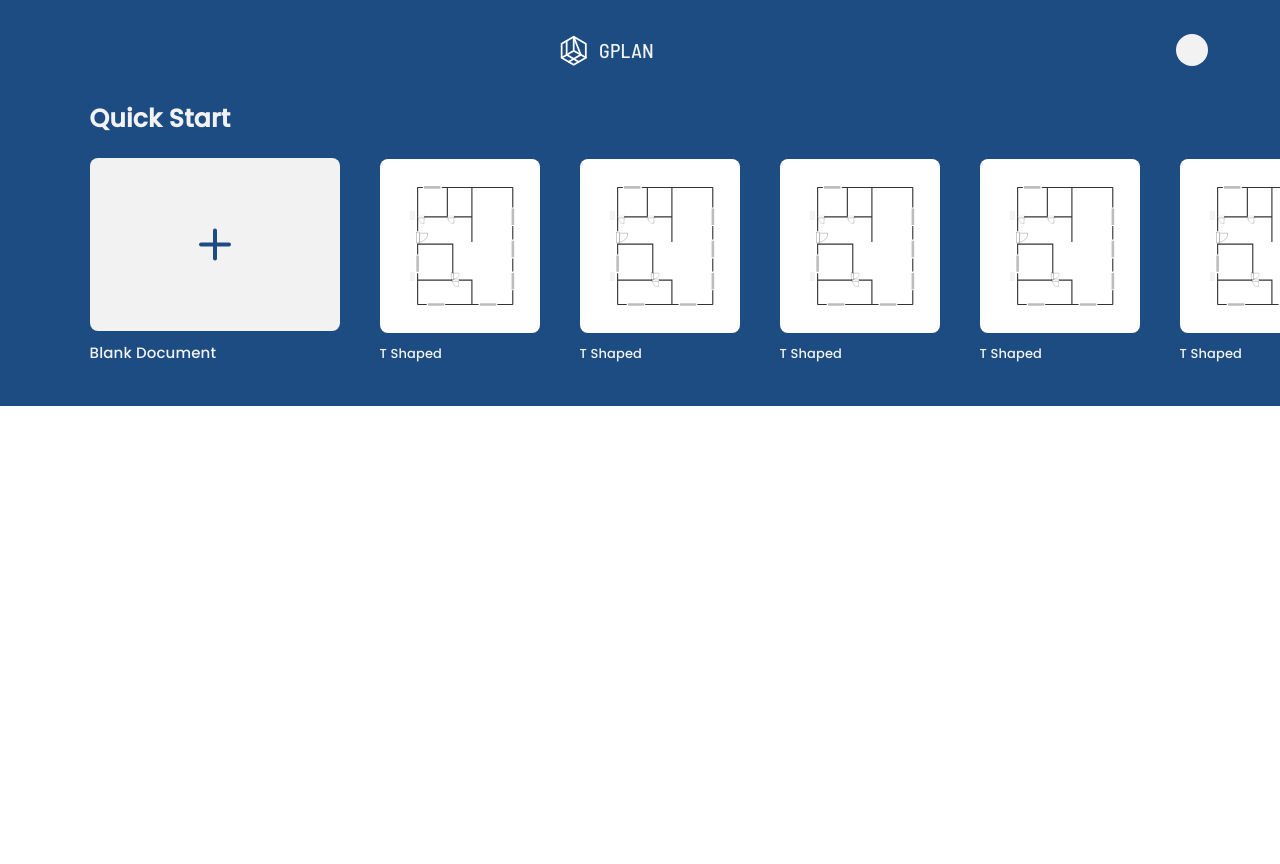
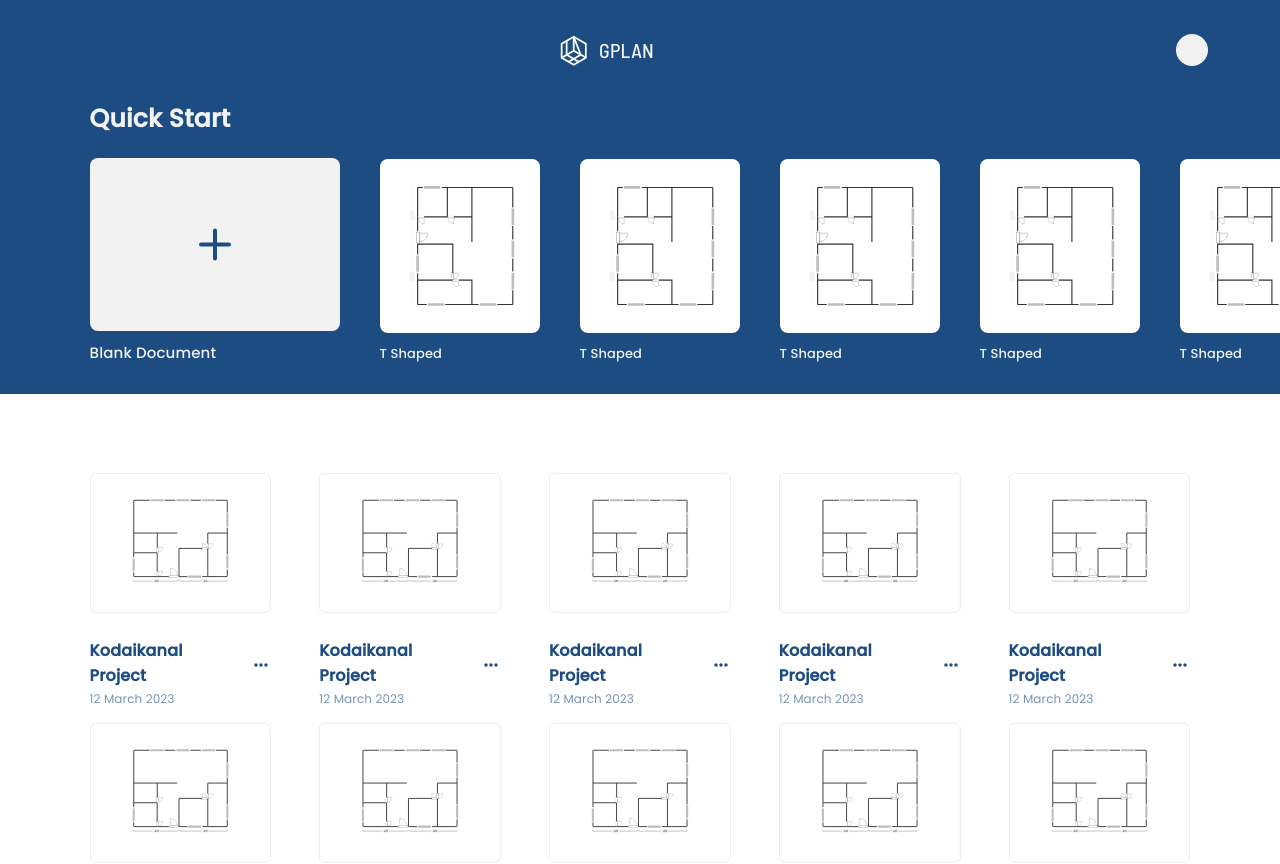
Before and after one commit to GPLAN-team/Gplan-web, a React (Create React App) app: page /signup in a window 1280 px wide. Shown: the top 864 px of the page. Before the commit the page ends 800 px from the top, so only its background shows below. Built offline with nearby package versions, Linux system fonts and the light colour scheme.

Commit message:
Your Doc INIT
Signed-off-by: Pushkar Mishra <pushkarmishra029@gmail.com>

```diff
--- a/src/components/pages/HomePage.tsx
+++ b/src/components/pages/HomePage.tsx
@@ -2,12 +2,14 @@ import React from "react";
 import Navbar from "../utils/homepage/Navbar";
 import "../../styles/home.css"
 import QuickStartSection from "../utils/homepage/QuickStartSection";
+import YourDocuments from "../utils/homepage/YourDocuments";
 
 export default function HomePage() {
   return (
     <>
       <Navbar/>
       <QuickStartSection/>
+      <YourDocuments/>
     </>
   );
 }
--- /dev/null
+++ b/src/components/utils/homepage/YourDocuments.tsx
@@ -0,0 +1,89 @@
+import React from "react";
+import { Box, Grid, Typography } from "@mui/material";
+import MoreHorizIcon from '@mui/icons-material/MoreHoriz';
+import yourDocumentPlaceholder from "../../../public/yourDocumentPlaceholder.svg";
+
+function DocCard() {
+  return (
+    <>
+      <Grid item xs={2.4}>
+        <img src={yourDocumentPlaceholder} height="100%" width="100%" alt="" ></img>
+        <Box
+          sx={{
+            display: 'flex',
+            alignItems: 'center',
+            mt: '-10px',
+            justifyContent: 'space-between',
+          }}
+        >
+          <Typography
+            sx={{
+              mr: "10px",
+              color: "#1C4C82",
+              textAlign: "left",
+              fontFamily: "Poppins",
+              fontSize: "16px",
+              fontStyle: "normal",
+              fontWeight: 600,
+              lineHeight: "normal",
+              mb: '3px',
+            }}
+          >
+            Kodaikanal Project
+          </Typography>
+          <MoreHorizIcon htmlColor="#1C4C82" fontSize="small" />
+        </Box>
+        <Typography
+          sx={{
+            mr: "10px",
+            color: "#7794B4",
+            textAlign: "left",
+            fontFamily: "Poppins",
+            fontSize: "12px",
+            fontStyle: "normal",
+            fontWeight: 400,
+            lineHeight: "15px",
+          }}
+        >
+          12 March 2023
+        </Typography>
+      </Grid>
+    </>
+  );
+}
+
+export default function YourDocuments() {
+  return (
+    <>
+      <Grid
+        // spacing={5}
+        sx={{
+          backgroundColor: "#fff",
+          pl: "7%",
+          pr: "7%",
+          pb: "32px",
+          mb: "36px",
+          mt: "36px",
+        }}
+      >
+        <Box></Box>
+        <Grid container spacing={6}>
+          <DocCard/>
+          <DocCard/>
+          <DocCard/>
+          <DocCard/>
+          <DocCard/>
+          <DocCard/>
+          <DocCard/>
+          <DocCard/>
+          <DocCard/>
+          <DocCard/>
+          <DocCard/>
+          <DocCard/>
+          <DocCard/>
+          <DocCard/>
+        </Grid>
+      </Grid>
+    </>
+  );
+}
```
Also changed, not shown: src/public/yourDocumentPlaceholder.svg (added).
